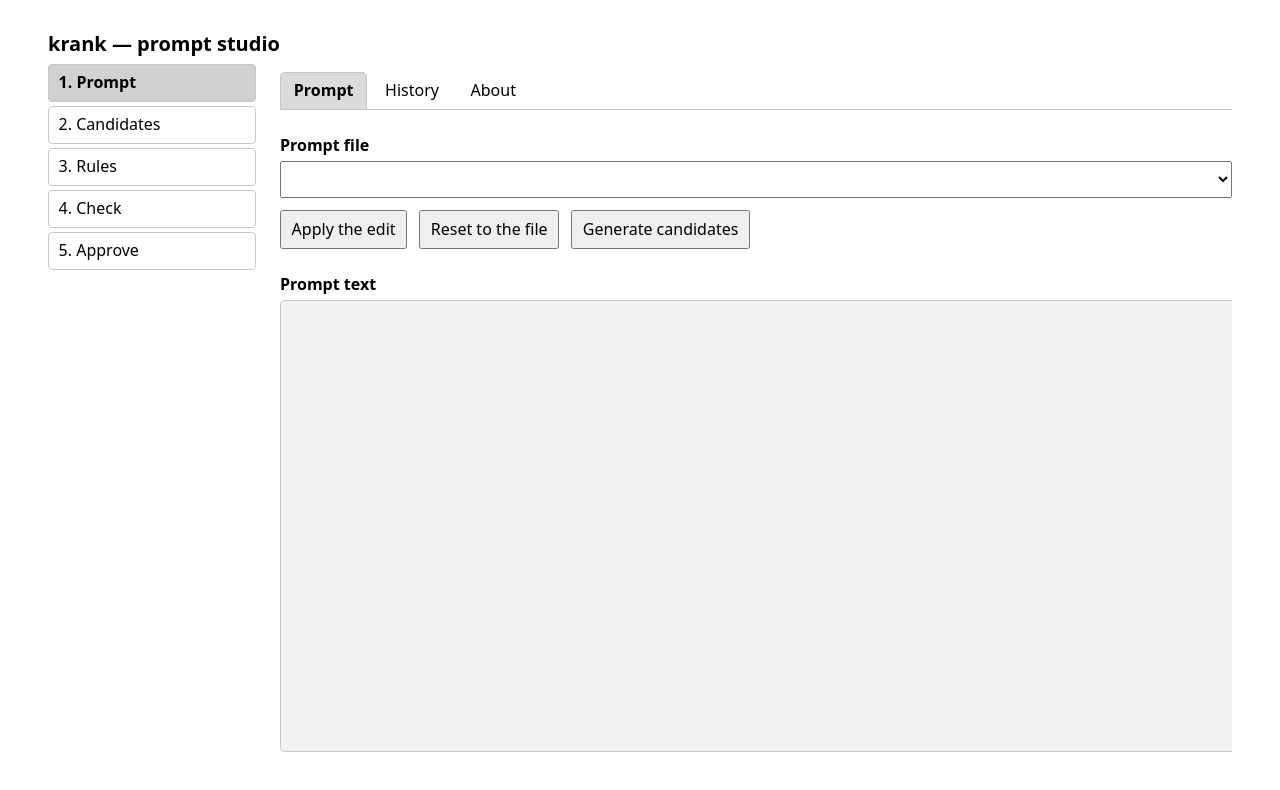
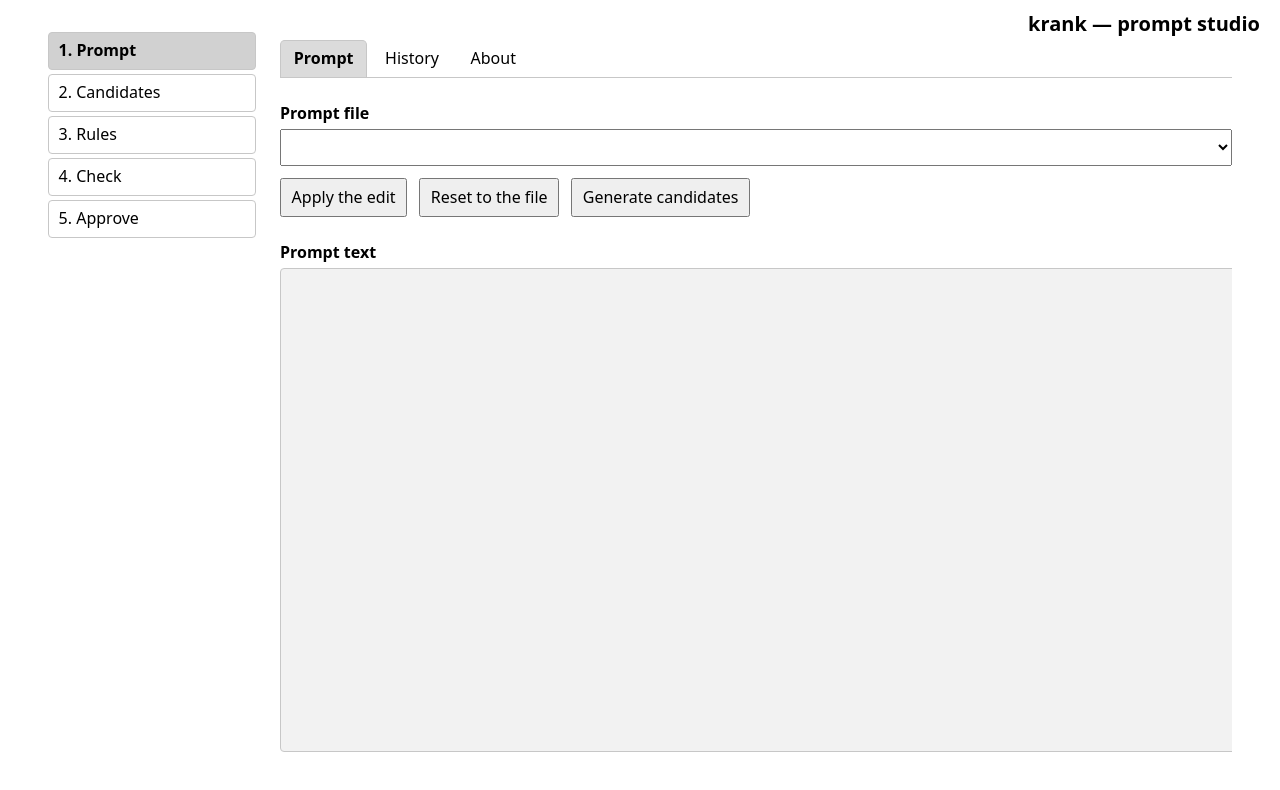
Before and after one commit to pbannister/language-krank, a website with bundled scripts: page sources/browser/index.html in a window 1280 px wide. Built offline with nearby package versions, Linux system fonts and the light colour scheme; no server answers.

Commit message:
ui: float the title to the top-right corner

```diff
--- a/sources/browser/index.html
+++ b/sources/browser/index.html
@@ -8,7 +8,7 @@
         :root { color-scheme: light dark; }
         html, body { height: 100%; box-sizing: border-box; }
         body { margin: 0 auto; max-width: 76rem; padding: 2rem 1rem; font-family: system-ui, sans-serif; line-height: 1.45; display: flex; flex-direction: column; }
-        h1 { margin: 0 0 0.5rem; font-size: 1.25rem; line-height: 1.2; }
+        h1 { position: fixed; top: 0.75rem; right: 1.25rem; margin: 0; font-size: 1.25rem; line-height: 1.2; z-index: 1; }
         h2 { margin: 0 0 0.75rem; font-size: 1.15rem; border-bottom: 1px solid color-mix(in srgb, Canvas 80%, CanvasText 20%); padding-bottom: 0.25rem; }
         h3 { margin: 1.25rem 0 0.5rem; font-size: 1rem; }
         p { margin: 0 0 1rem; }
```
